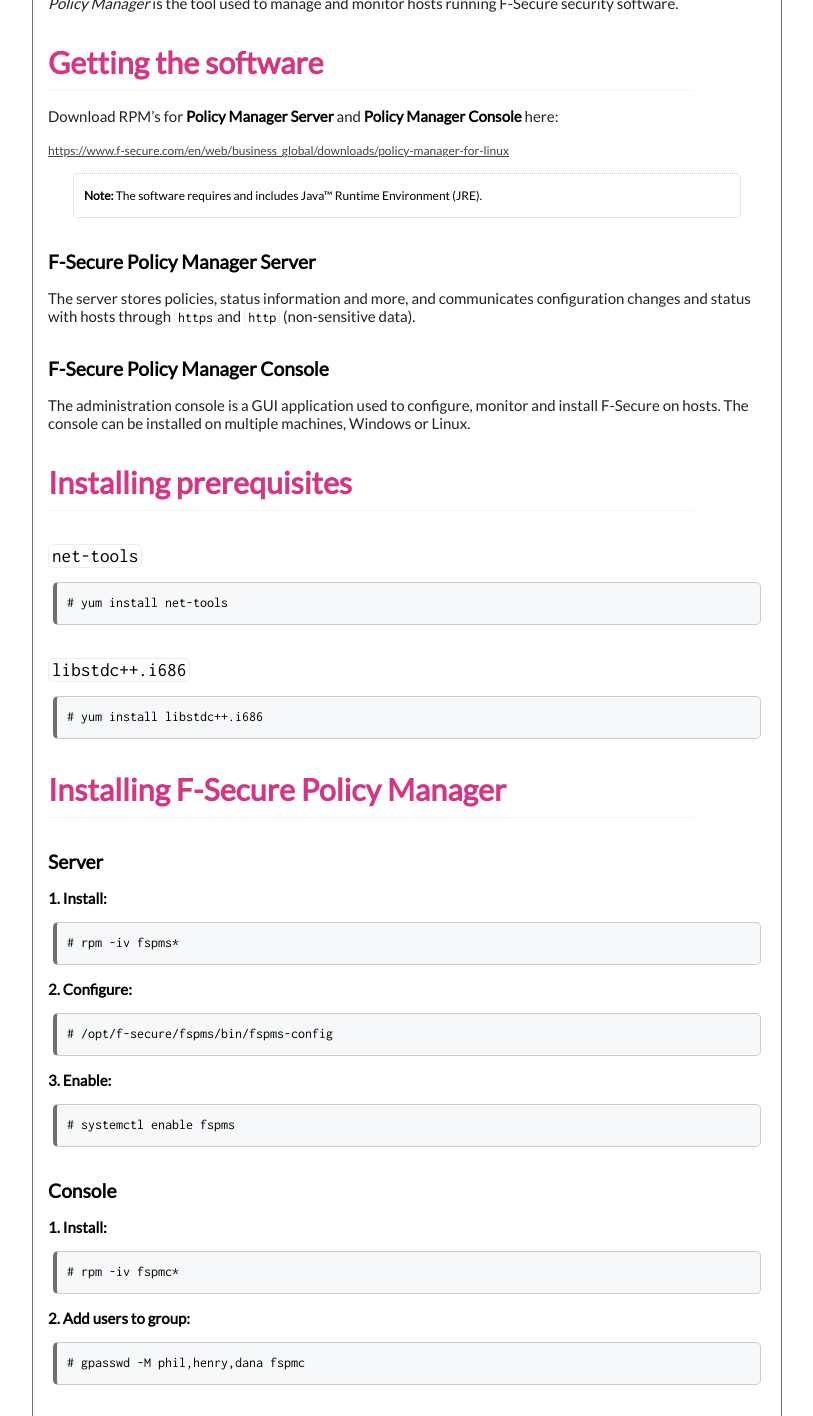
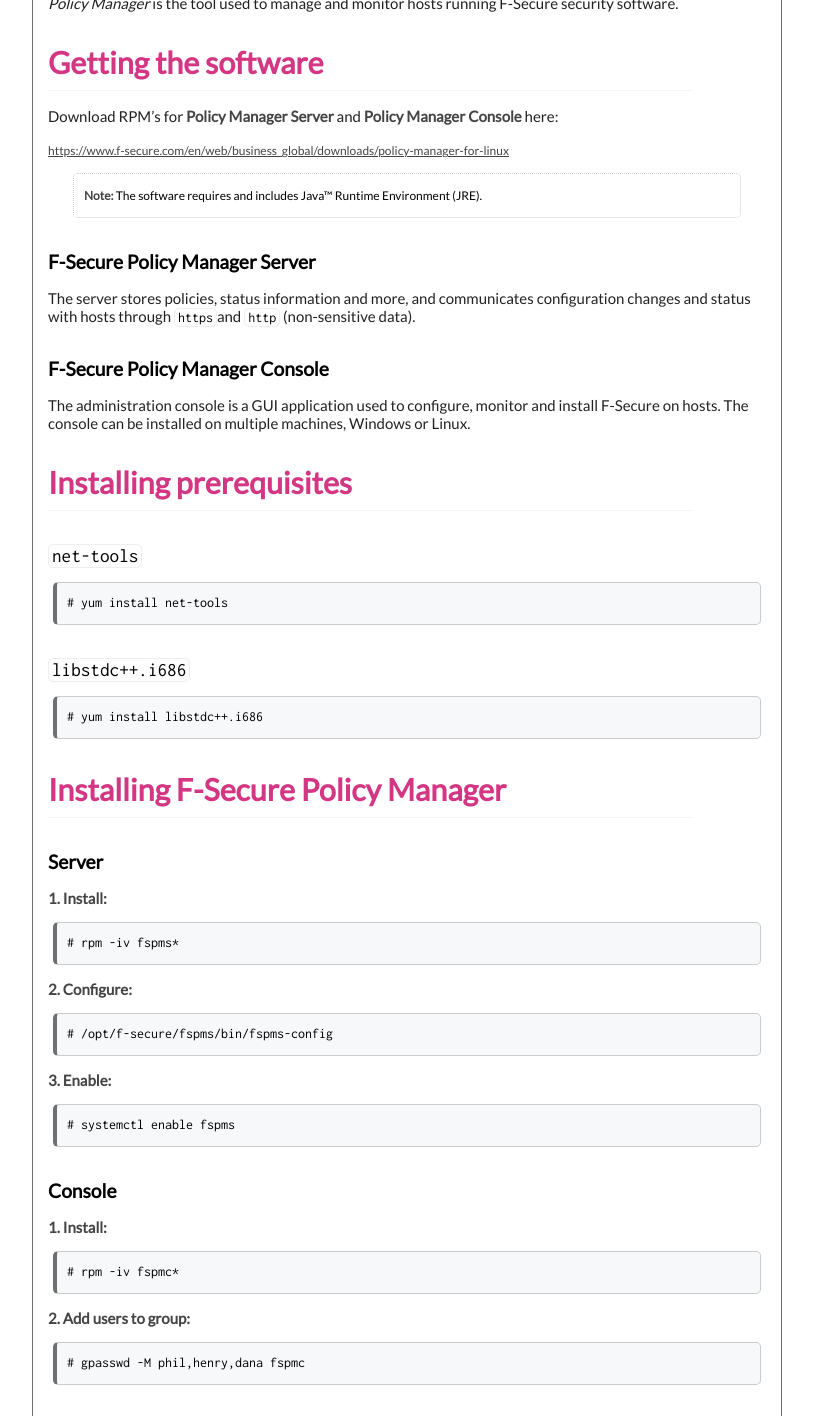
Before and after one commit to execas/execas.github.io, a Jekyll site: the page built from _posts/2018-08-30-f-secure-policy-manager-13x-on-centos.-linux.md, in a window 1280 px wide. Shown: the part 319-1735 px from the top of the page, without its empty margins (233-1046 px from the left). Built offline with Jekyll 4.4.1, drawn with Linux system fonts in a browser that asks for light colours.

Commit message:
Update execas.css

```diff
--- a/css/execas.css
+++ b/css/execas.css
@@ -274,7 +274,7 @@
 }
 
 .post strong {
-     color:#000000;
+     color:#444444;
 }
 
 .post h3 {
```
